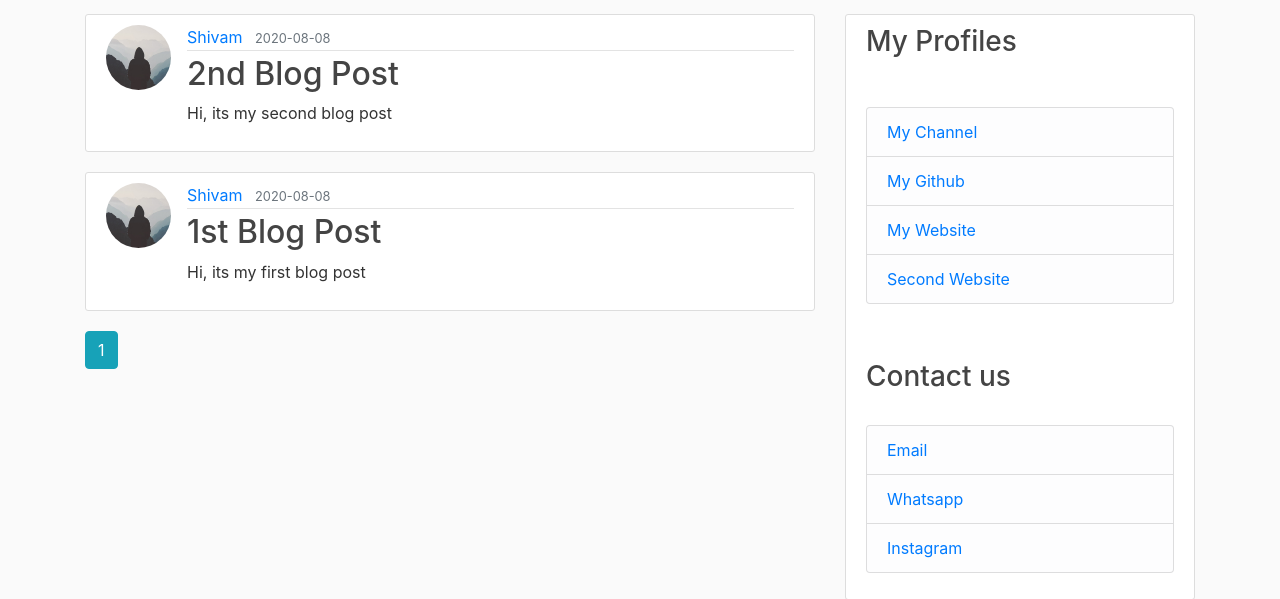
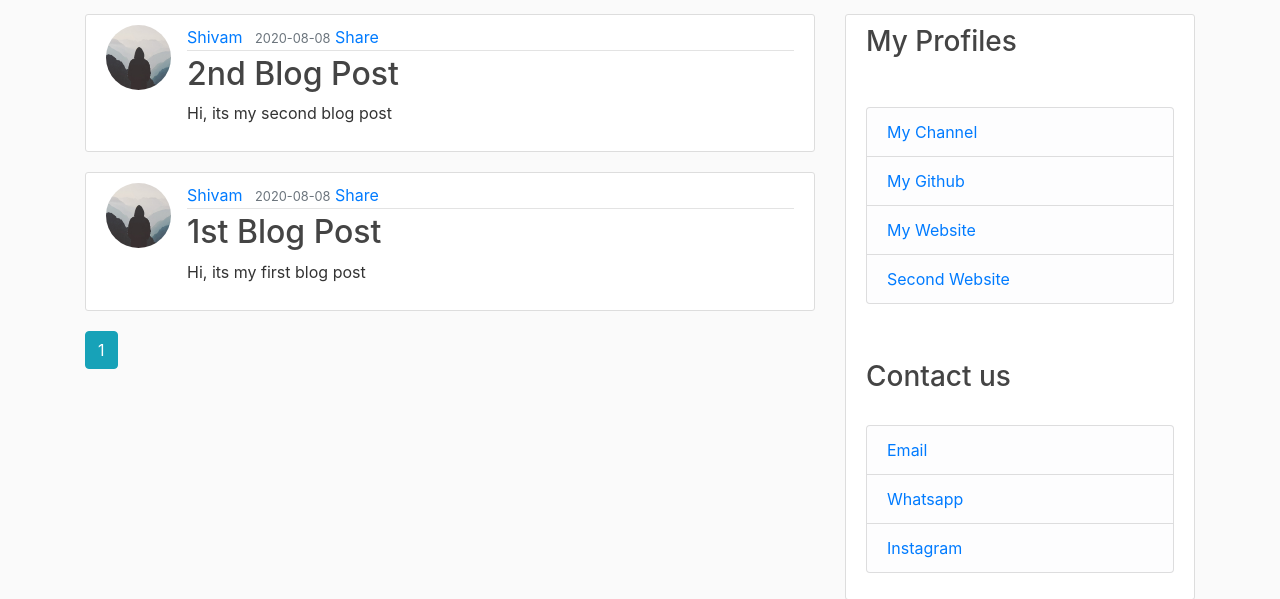
Before and after one commit to Rinkal01/My_Website, a Flask app: page / in a window 1280 px wide. Shown: the part 66-665 px from the top of the page. Run offline with Flask 2, Linux system fonts and the light colour scheme; data comes from the database, SQL or seed files in the repository; both versions use the stored data as it was after the commit; some libraries are stand-ins or nearby versions.

Commit message:
Update 4

```diff
--- a/flaskblog/static/main.css
+++ b/flaskblog/static/main.css
@@ -90,3 +90,7 @@ a.article-title:hover {
 .fotlink:hover {
   color: #ffffff;
 }
+
+.share {
+  text-align: right;
+}
--- a/flaskblog/templates/contact.html
+++ b/flaskblog/templates/contact.html
@@ -1,5 +1,6 @@
 {% extends "layout.html" %}
 {% block content %}
     <h1>Contact Us</h1>
-    <iframe src="https://docs.google.com/forms/d/e/1FAIpQLSe5ccWKI5km2k3UnFwsJG241SfFmX4nOYDENfuVr2kPO9rzmA/viewform?embedded=true" width="640" height="1500" frameborder="0" marginheight="0" marginwidth="0">Loading…</iframe>
+    <iframe src="https://docs.google.com/forms/d/e/1FAIpQLSe5ccWKI5km2k3UnFwsJG241SfFmX4nOYDENfuVr2kPO9rzmA/viewform?embedded=true" width="640" height="1000" frameborder="0" marginheight="0" marginwidth="0">Loading…</iframe>
+    <script type="text/javascript" src="//s7.addthis.com/js/300/addthis_widget.js#pubid=ra-5f2f002cc1d2f963"></script>
     {% endblock content %}
--- a/flaskblog/templates/home.html
+++ b/flaskblog/templates/home.html
@@ -7,6 +7,7 @@
             <div class="article-metadata">
               <a class="mr-2" href="{{ url_for('user_posts', username=post.author.username) }}">{{ post.author.username }}</a>
               <small class="text-muted">{{ post.date_posted.strftime('%Y-%m-%d') }}</small>
+              <a style="text-align:center;" class="share" href="{{ url_for('post', post_id=post.id) }}">Share</a>
             </div>
             <h2><a class="article-title" href="{{ url_for('post', post_id=post.id) }}">{{ post.title }}</a></h2>
             <p class="article-content">{{ post.content }}</p>
```
Also changed, not shown: flaskblog/site.db.
